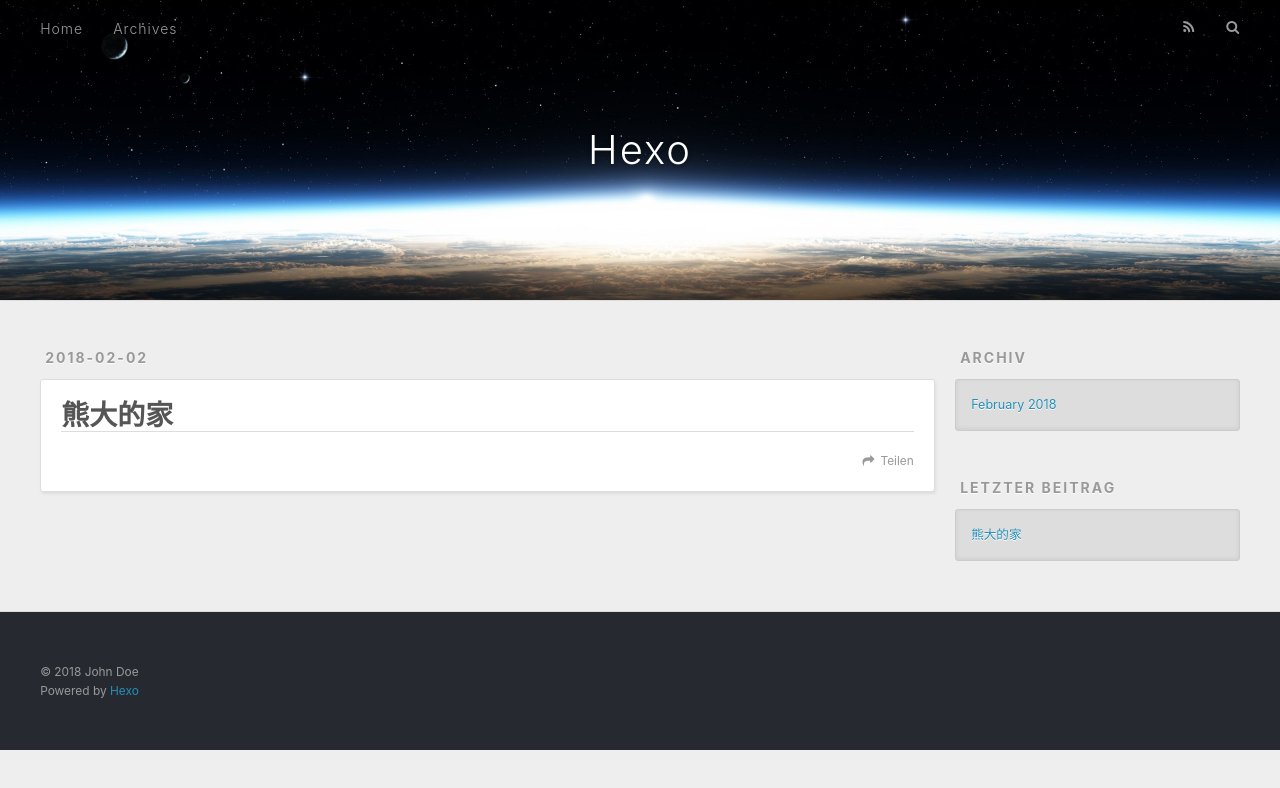
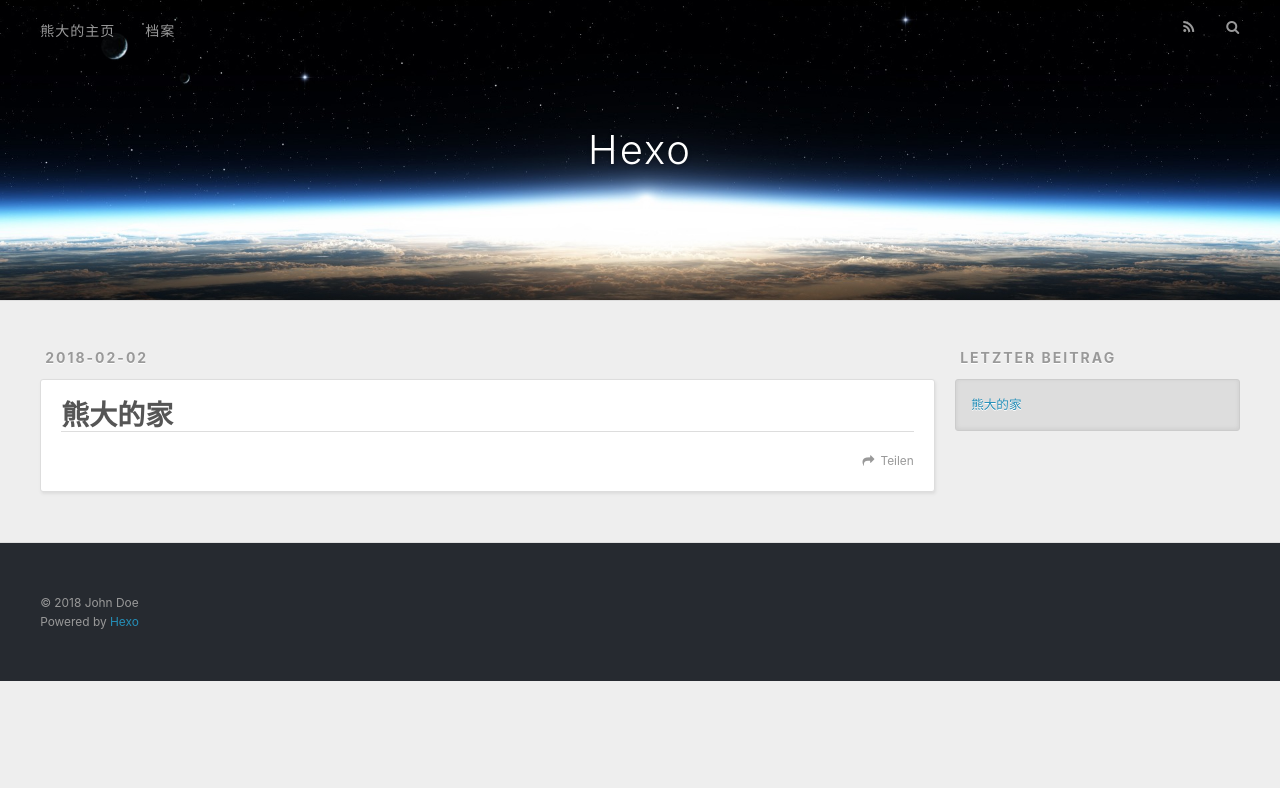
Before and after one commit to yang980/yang980622.github.io, a plain HTML site: page index.html in a window 1280 px wide. Drawn offline with nearby package versions, Linux system fonts and the light colour scheme.

Commit message:
Site updated: 2018-02-02 16:25:03

```diff
--- a/index.html
+++ b/index.html
@@ -41,9 +41,9 @@
       <nav id="main-nav">
         <a id="main-nav-toggle" class="nav-icon"></a>
 
-          <a class="main-nav-link" href="/">Home</a>
+          <a class="main-nav-link" href="/">熊大的主页</a>
 
-          <a class="main-nav-link" href="/archives">Archives</a>
+          <a class="main-nav-link" href="/archives">档案</a>
 
       </nav>
       <nav id="sub-nav">
@@ -88,8 +88,6 @@
     </div>
     <footer class="article-footer">
       <a data-url="http://yoursite.com/2018/02/02/熊大的家/" data-id="cjd5moubh0001vcvw0wyg9xdy" class="article-share-link">Teilen</a>
-
-
     </footer>
   </div>
 
@@ -105,19 +103,6 @@
 
 
 
-
-
-
-
-
-
-
-  <div class="widget-wrap">
-    <h3 class="widget-title">Archiv</h3>
-    <div class="widget">
-      <ul class="archive-list"><li class="archive-list-item"><a class="archive-list-link" href="/archives/2018/02/">February 2018</a></li></ul>
-    </div>
-  </div>
 
 
 
```
